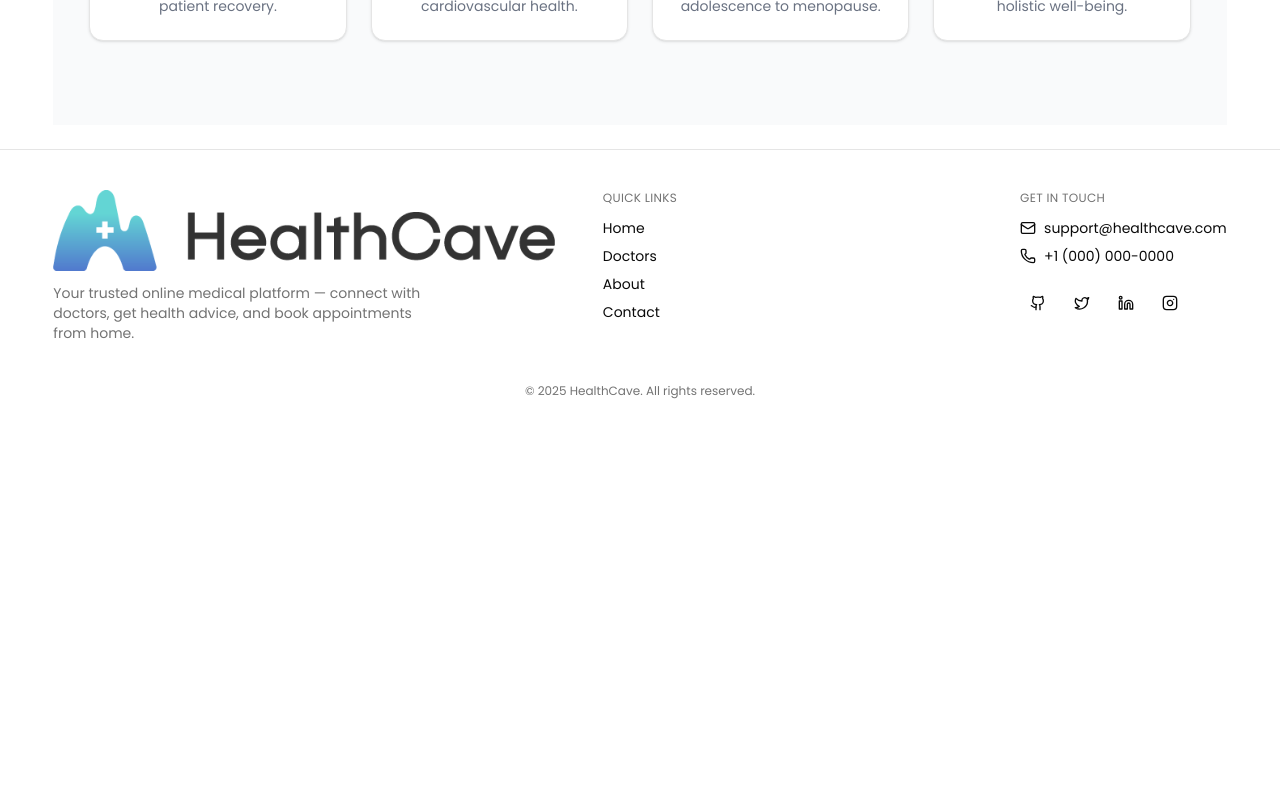
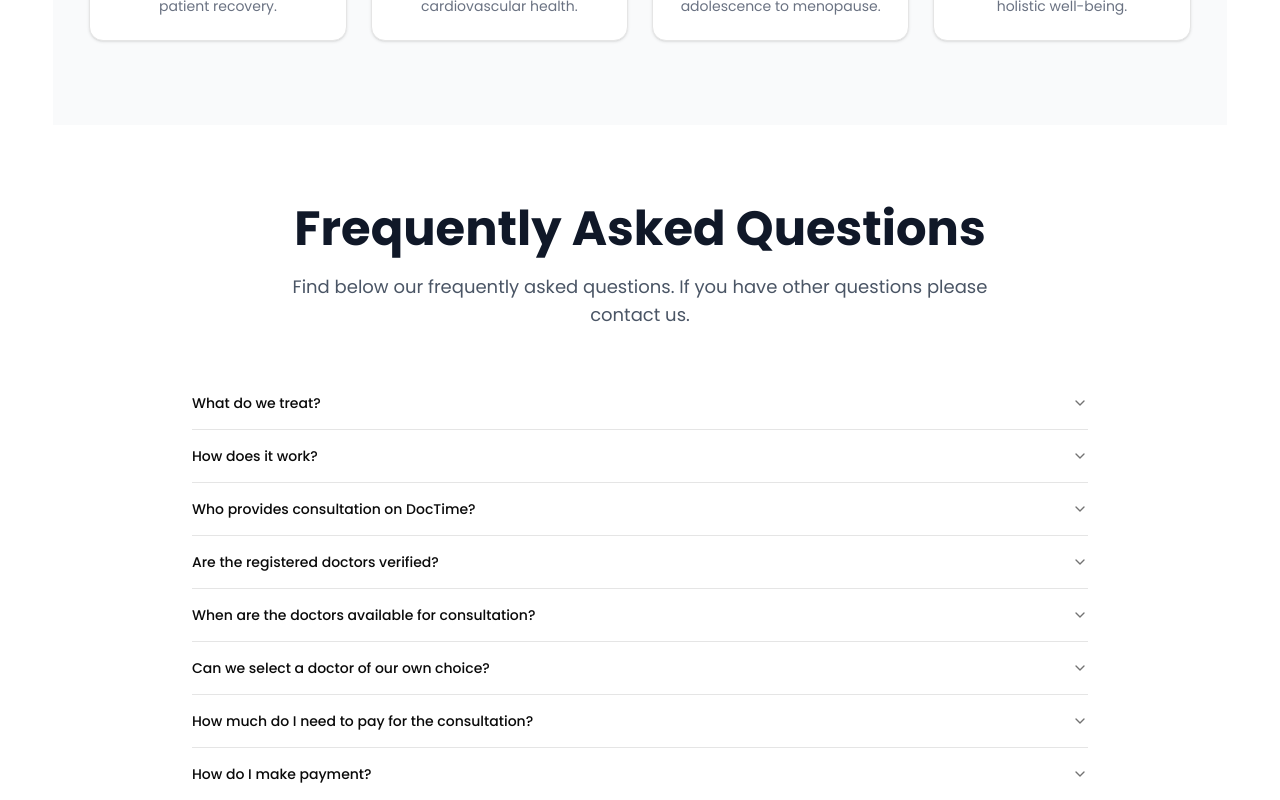
Before and after one commit to hsanik/Health-Cave, a Next.js app: page / in a window 1280 px wide. Shown: the part 2820-3620 px from the top of the page. Before the commit the page ends 3235 px from the top, so only its background shows below. Built offline with nearby package versions, Linux system fonts and the light colour scheme.

Commit message:
feat: integrate faq component into homepage

```diff
--- a/src/app/home/page.jsx
+++ b/src/app/home/page.jsx
@@ -3,6 +3,7 @@ import CTA from './cta/page'
 import Banner from './banner/page';
 import About from './about/page';
 import Gallery from '@/components/gallery/gallery';
+import Faq from '@/components/faq/faq';
 
 export default function Home() {
   return (
@@ -11,6 +12,7 @@ export default function Home() {
       <About></About>
       <CTA />
       <Gallery />
+      <Faq />
     </div>
   );
 }
```
